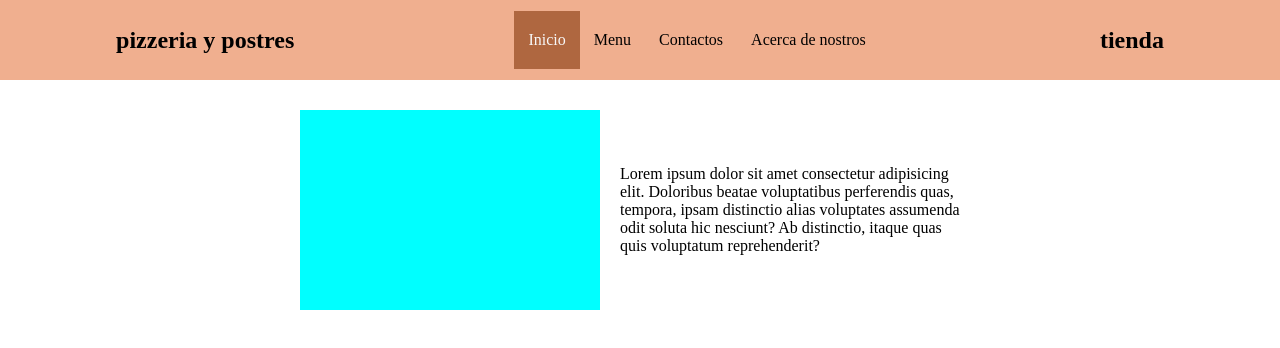
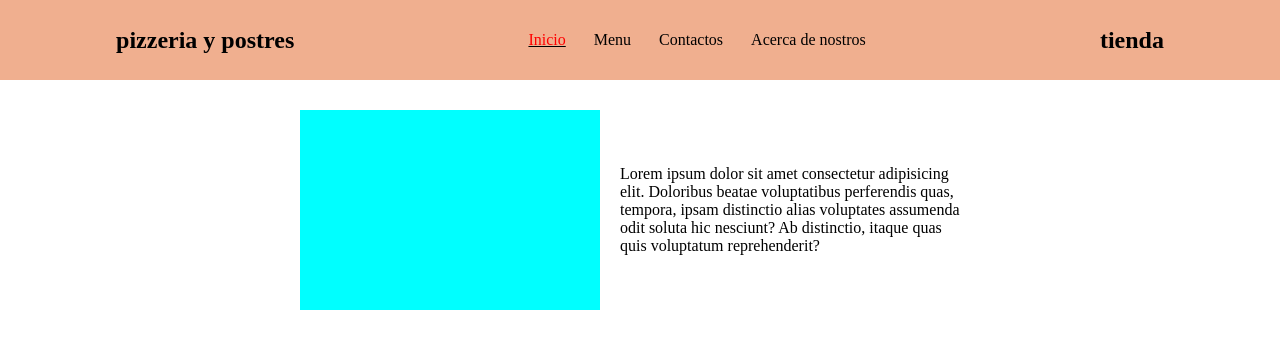
Before and after one commit to LuisElizaldeCruz/proyectoCafeteria, a plain HTML site: page index.html in a window 1280 px wide. In both pictures the pointer is over the link "Inicio". Drawn offline with Linux system fonts and the light colour scheme.

```diff
--- a/css/style.css
+++ b/css/style.css
@@ -45,11 +45,13 @@ a{
 }
 
 a:hover{
-    color: rgb(248, 248, 248);
+    color: red;
 }
 
 li:hover{
-    background-color: #af6740;
+    /* background-color: #af6740; */
+    text-decoration: underline;
+
 }
 
 .container-cabecera{
```
Also changed, not shown: assets/imagenes/agua.jpg (added), assets/imagenes/almendrado.jpg (added), assets/imagenes/bombones.jpg (added), assets/imagenes/cerveza.jpg (added), assets/imagenes/empanada_atun.jpg (added), assets/imagenes/empanada_carne.jpg (added), assets/imagenes/empanada_jamonyqueso.jpg (added), assets/imagenes/gaseosa.jpg (added), assets/imagenes/helado.jpg (added), assets/imagenes/jamonymorron.jpg (added), assets/imagenes/logo.jpg (added), assets/imagenes/muzzarella.jpg (added), assets/imagenes/napolitana.jpg (added).
